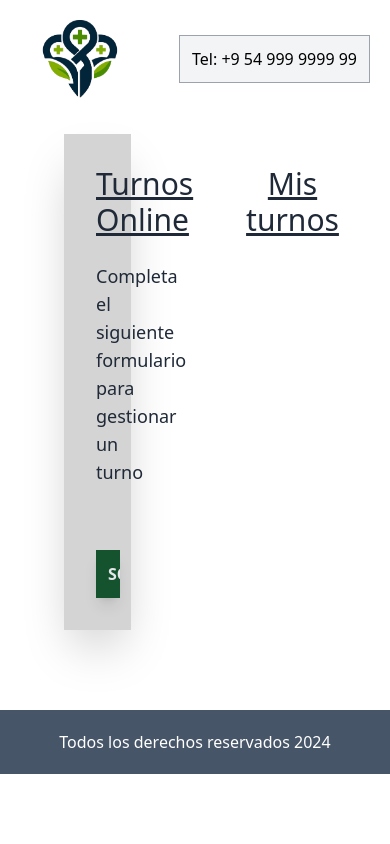
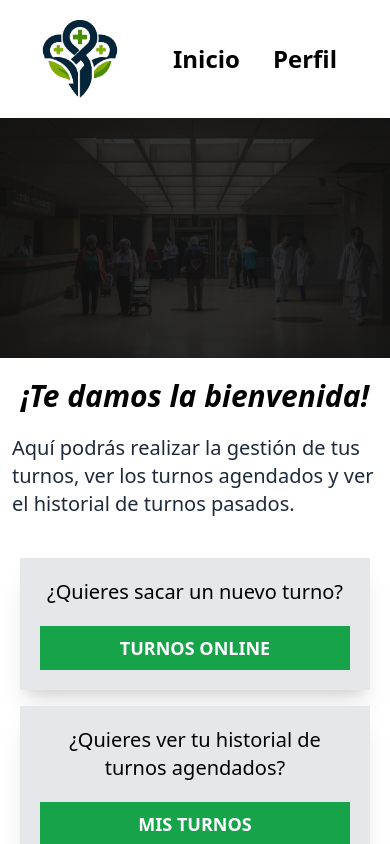
Before and after one commit to agustina-sosa00/MitraMed-Front-Fork, a React (Vite) app: page /inicio in a window 390 px wide. Shown: the top 844 px of the page. Built offline with nearby package versions, Linux system fonts and the light colour scheme; no server answers.

Commit message:
home, turnos y mis turnos(responsivo)

```diff
--- a/src/components/Nav.tsx
+++ b/src/components/Nav.tsx
@@ -2,12 +2,12 @@ import { Link } from 'react-router-dom';
 
 export default function Nav() {
   return (
-    <div className="flex gap-8">
-      <Link to="/mis-turnos" className="font-semibold text-xl hover:text-amber-400">
-        Mis turnos
+    <div className="flex justify-evenly w-full">
+      <Link to="/inicio" className="font-semibold text-2xl hover:text-amber-400">
+        Inicio
       </Link>
-      <Link to="/mi-perfil" className="font-semibold text-xl hover:text-amber-400">
-        Mi cuenta
+      <Link to="/mi-perfil" className="font-semibold text-2xl hover:text-amber-400">
+        Perfil
       </Link>
     </div>
   );
--- a/src/components/PortalDescription.tsx
+++ /dev/null
@@ -1,28 +0,0 @@
-export default function PortalDescription() {
-  return (
-    <div className="col-span-3 mt-5 lg:mt-2 px-6">
-      <h2 className="text-2xl font-semibold text-center lg:text-left text-gray-700 mb-5 underline">
-        Mitra Med - Centro Médico
-      </h2>
-      <div className="lg:mt-10 space-y-4 lg:space-y-10">
-        <p className="text-gray-700 text-lg text-justify lg:text-balance indent-4">
-          Este portal está diseñado para facilitar la gestión de turnos en nuestro Centro Médico.
-          Aquí, puedes reservar tus citas de manera rápida y sencilla.
-        </p>
-        <p className="text-gray-700 text-lg text-justify lg:text-balance indent-4">
-          Para acceder a nuestras funcionalidades y poder{' '}
-          <span className="underline underline-offset-2">gestionar tus turnos</span>, es necesario
-          que inicies sesión en tu cuenta. Si aún no tienes una, te invitamos a registrarte para
-          comenzar a utilizar nuestros servicios.
-        </p>
-        <p className="text-gray-700 text-lg text-justify lg:text-balance indent-4">
-          Ofrecemos un servicio personalizado y eficiente para que puedas planificar tus visitas de
-          acuerdo a tus necesidades y a las de tu familia.
-        </p>
-      </div>
-      <p className="text-xl italic text-center mt-10 font-semibold text-blue-700">
-        Gracias por elegirnos para tu atención médica!!!
-      </p>
-    </div>
-  );
-}
--- a/src/components/forms/FormShift.tsx
+++ b/src/components/forms/FormTurno.tsx
@@ -1,6 +1,6 @@
-import { formatDate } from '../utils';
+import { formatDate } from '../../utils/index';
 
-export default function FormShift() {
+export default function FormTurno() {
   const today = new Date();
   const todayFormatted = formatDate(today);
   return (
@@ -20,14 +20,14 @@ export default function FormShift() {
 
         <div className="flex flex-col gap-2">
           <label htmlFor="doctor" className="text-lg text-gray-800 underline uppercase font-bold">
-            Doctor/a:
+            Profesional:
           </label>
           <select name="doctor" id="doctor" className="p-2 bg-white">
             <option value="">-- Seleccione --</option>
           </select>
         </div>
 
-        <div className="flex flex-col gap-2">
+        {/* <div className="flex flex-col gap-2">
           <label htmlFor="date" className="text-lg text-gray-800 underline uppercase font-bold">
             Fecha:
           </label>
@@ -51,7 +51,7 @@ export default function FormShift() {
             id="observaciones"
             className="w-full p-3 bg-white border border-gray-100"
           ></textarea>
-        </div>
+        </div> */}
       </div>
     </>
   );
--- a/src/layouts/Layout.tsx
+++ b/src/layouts/Layout.tsx
@@ -2,27 +2,34 @@ import { Outlet } from 'react-router-dom';
 import { ToastContainer } from 'react-toastify';
 import 'react-toastify/dist/ReactToastify.css';
 import Logo from '../components/Logo';
-// import Nav from '../components/Nav';
+import Nav from '../components/Nav';
 
 export default function Layout() {
   return (
     <>
       <header className="py-5 md:py-2">
         <div className="flex justify-between items-center mx-5 md:mx-10">
-          <div className="">
-            <Logo />
+          <Logo />
+
+          <div className="flex justify-evenly max-w-xl w-full ">
+            <Nav />
           </div>
-
-          <div className="flex justify-center items-center px-3 md:px-10 h-12 md:text-lg border border-gray-400 bg-gray-100">
-            Tel: +9 54 999 9999 99
-          </div>
-          {/* <div className="flex items-center mr-10">
-            <Nav />
-          </div> */}
         </div>
       </header>
 
-      <div>
+      {/* Background Image */}
+      <div className="relative h-60 lg:h-40 w-full">
+        <div className="absolute inset-0">
+          <img
+            src="/img/centro-medico-recepcion.jpeg"
+            alt="Centro Medico Edificio"
+            className="w-full h-full object-cover opacity-70"
+          />
+          <div className="absolute inset-0 bg-black opacity-80"></div>
+        </div>
+      </div>
+
+      <div className="h-[35rem]">
         <Outlet />
       </div>
 
--- a/src/router.tsx
+++ b/src/router.tsx
@@ -1,18 +1,20 @@
 import { BrowserRouter, Route, Routes } from 'react-router-dom';
 import HomeView from './views/HomeView';
-import MyShifts from './views/MyShifts';
+import MisTurnos from './views/MisTurnos';
 import Profile from './views/Profile';
 import PortalView from './views/PortalView';
 import Layout from './layouts/Layout';
+import Turnos from './views/Turnos';
 
 export default function Router() {
   return (
     <BrowserRouter>
       <Routes>
+        <Route path="/" element={<PortalView />} index />
         <Route element={<Layout />}>
-          <Route path="/" element={<PortalView />} index />
           <Route path="/inicio" element={<HomeView />} index />
-          <Route path="/mis-turnos" element={<MyShifts />} />
+          <Route path="/turnos" element={<Turnos />} />
+          <Route path="/mis-turnos" element={<MisTurnos />} />
           <Route path="/mi-perfil" element={<Profile />} />
         </Route>
       </Routes>
--- a/src/views/HomeView.tsx
+++ b/src/views/HomeView.tsx
@@ -1,26 +1,38 @@
+import { Link } from 'react-router-dom';
+
 export default function HomeView() {
   return (
     <>
-      <div className="grid grid-cols-6 ">
-        <div className="col-span-3 mx-16 max-w-3xl">
-          <form className="my-4 p-8 bg-neutral-300 shadow-2xl">
-            <div className="">
-              <h2 className="text-3xl text-gray-800 font-medium underline">Turnos Online</h2>
-              <p className="text-lg my-6 text-gray-800">
-                Completa el siguiente formulario para gestionar un turno
-              </p>
-            </div>
+      <div className="flex flex-col items-center">
+        <h2 className="text-3xl font-semibold italic my-5">¡Te damos la bienvenida!</h2>
+        <p className="mx-3 text-xl font-medium text-slate-800">
+          Aquí podrás realizar la gestión de tus turnos, ver los turnos agendados y ver el historial
+          de turnos pasados.
+        </p>
+      </div>
 
-            <input
-              type="submit"
-              value="Solicitar turno"
-              className="mt-10 p-3 w-full text-gray-200 uppercase font-bold bg-green-900 hover:bg-green-800 shadow-lg cursor-pointer transition-colors"
-            />
-          </form>
+      <div className="flex flex-col gap-4 md:grid grid-cols-6 mt-10">
+        <div className="col-span-3 p-5 mx-5 md:mx-16 max-w-3xl bg-gray-200 shadow-xl">
+          <p className="text-center text-xl mb-5 font-medium">¿Quieres sacar un nuevo turno?</p>
+          <div className="text-center p-2 w-full bg-green-600 hover:bg-green-700 hover:shadow-lg">
+            <Link to="/turnos" className="text-lg md:text-2xl text-white font-semibold uppercase">
+              Turnos online
+            </Link>
+          </div>
         </div>
 
-        <div className="col-span-3 my-4 mx-4 p-8">
-          <h2 className="text-3xl text-gray-800 text-center font-medium underline">Mis turnos</h2>
+        <div className="col-span-3 p-5 mx-5 md:mx-16 max-w-3xl bg-gray-200 shadow-xl">
+          <p className="text-center text-xl mb-5 font-medium">
+            ¿Quieres ver tu historial de turnos agendados?
+          </p>
+          <div className="text-center p-2 w-full bg-green-600 hover:bg-green-700 hover:shadow-lg">
+            <Link
+              to="/mis-turnos"
+              className="text-lg md:text-2xl text-white font-semibold uppercase"
+            >
+              Mis turnos
+            </Link>
+          </div>
         </div>
       </div>
     </>
--- a/src/views/MyShifts.tsx
+++ b/src/views/MisTurnos.tsx
@@ -1,4 +1,4 @@
-export default function MyShifts() {
+export default function MisTurnos() {
   return (
     <>
       <div>Mis Turnos</div>
--- /dev/null
+++ b/src/views/Turnos.tsx
@@ -0,0 +1,28 @@
+import FormTurno from '../components/forms/FormTurno';
+
+export default function Turnos() {
+  return (
+    <>
+      <div className="p-6 w-full max-w-3xl mx-auto mt-5 bg-gray-300 shadow-xl">
+        <div className="">
+          <h2 className="text-3xl text-center underline uppercase">Turnos online</h2>
+          <p className="my-4 text-xl text-center">
+            Selecciona especialidad y profesional para buscar disponibilidad de turnos
+          </p>
+        </div>
+        <div className="">
+          <form className="flex flex-col">
+            <FormTurno />
+            <div className="flex justify-center">
+              <input
+                type="submit"
+                value="Buscar"
+                className="p-3 mt-8 max-w-xl w-full text-white bg-green-600 hover:bg-green-700 uppercase font-semibold cursor-pointer"
+              />
+            </div>
+          </form>
+        </div>
+      </div>
+    </>
+  );
+}
```
Also changed, not shown: src/views/PortalView.tsx (+51 -2 lines).
